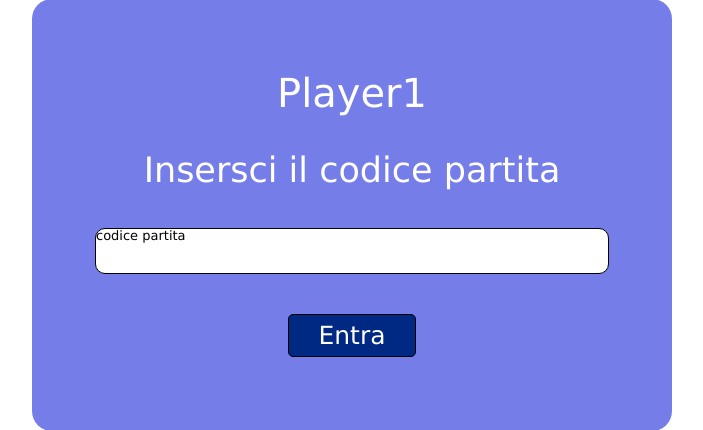
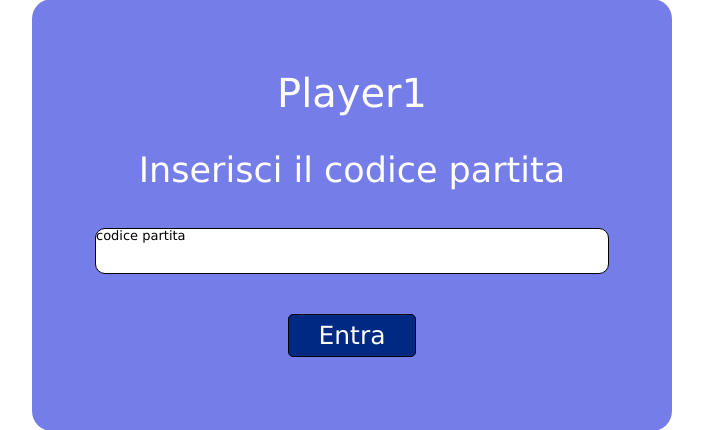
Before and after one commit to LoreSante/ProgettoCacciaTesoro, a PHP site: page /enterGame.html in a window 1280 px wide. Shown: the part 201-631 px from the top of the page, without its empty margins (288-991 px from the left). Run offline with PHP 8.4, Linux system fonts and the light colour scheme.

Commit message:
Changes by Proprietario

```diff
--- a/css/page_style.css
+++ b/css/page_style.css
@@ -92,15 +92,13 @@ body{
 
 
 .container{
-
     margin:auto auto; /*fixme verificare visibilita con "auto auto" invece che con "100px auto" */
     width: 50%;
     display: flex;
     flex-direction: column;
     height:80%;
+}
 
-
-}
 .container div{
     margin: 10px auto;
 }
--- a/enterGame.html
+++ b/enterGame.html
@@ -23,7 +23,7 @@
     <div class="pageWrapper">
         <div class="lightBlueContainer">
             <div class="playerName">Player1</div>  <!-- TODO creare un apposito script  -->
-            <div><h2 class="enterGameLabel"> Insersci il codice partita </h2></div>
+            <div><h2 class="enterGameLabel"> Inserisci il codice partita </h2></div>
             <div class="inputForm">codice partita</div> <!-- TODO creare un apposito script  -->
             <div class="enterButton"><button  type="button" onclick="location.href=''">Entra</button></div>
         </div>
--- a/server/actions_page.php
+++ b/server/actions_page.php
@@ -7,6 +7,7 @@
 	/* conterrà la stringa di query al database */
 	$query_string = "";
 	/* smista secondo il tipo di richiesta */
+
 	switch($action) {
 
 		case "load" :
```
